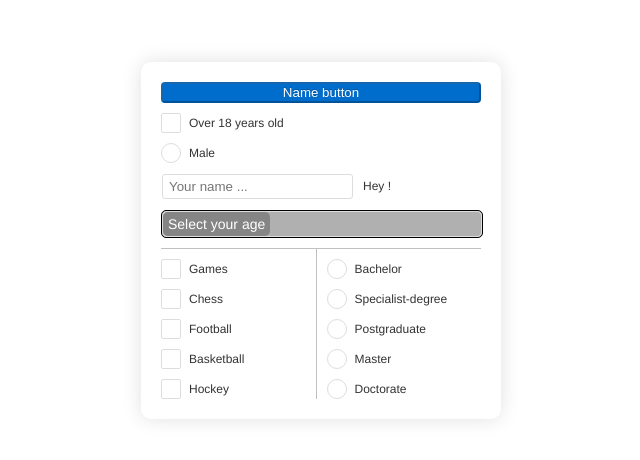
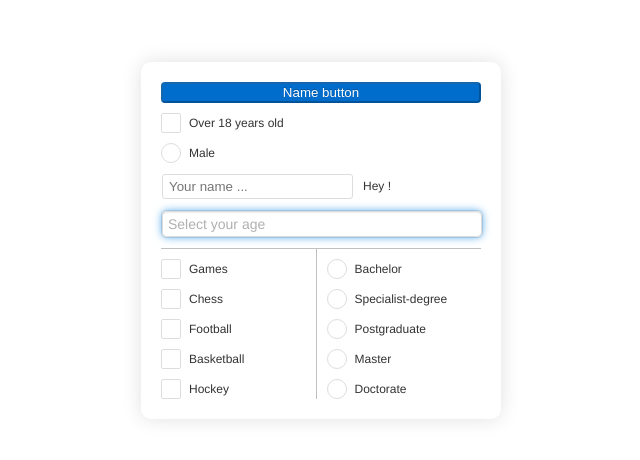
Before and after one commit to poS31d0n/components-vue-3, a Vue app: page / in a window 1280 px wide. Shown: the part 160-620 px from the top of the page, without its empty margins (319-959 px from the left). Built offline with nearby package versions, Linux system fonts and the light colour scheme.

Commit message:
fix Selector

```diff
--- a/src/app/App.vue
+++ b/src/app/App.vue
@@ -115,7 +115,7 @@ export default {
       valueRadioGroup: '',
 
       testSelect: {
-        disabled: true,
+        disabled: false,
         label: "Your age?",
         multiple: false,
         options: [
--- a/src/components/Select/Select.scss
+++ b/src/components/Select/Select.scss
@@ -40,8 +40,7 @@
       padding: 1px 5px;
       border-radius: 5px;
 
-      color: $color-white;
-      background-color: $color-black-second;
+      color: $color-disabled;
     }
     &_text {
       display: flex;
@@ -53,7 +52,7 @@
       border-radius: 5px;
 
       color: $color-white;
-      background-color: $color-default-blue;
+      background-color: $color-primary;
     }
   }
   &_disabled {
```
